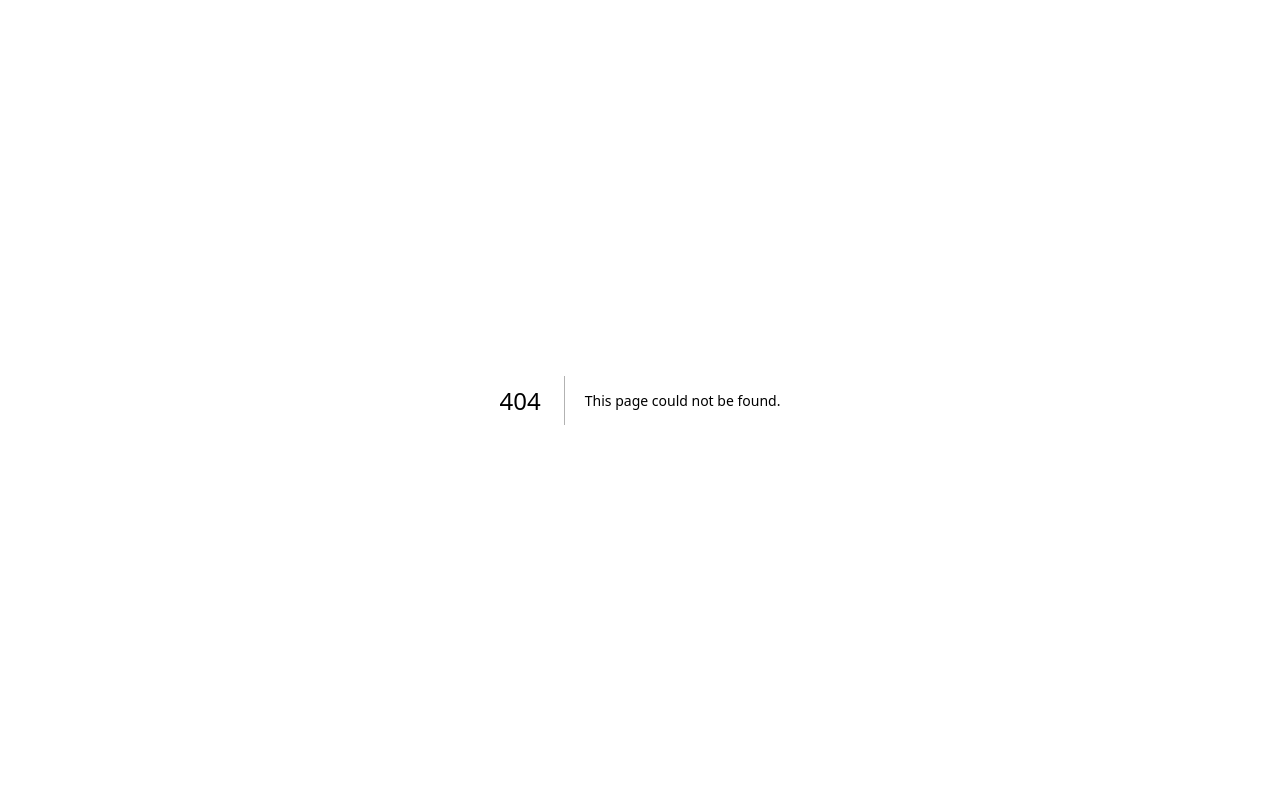
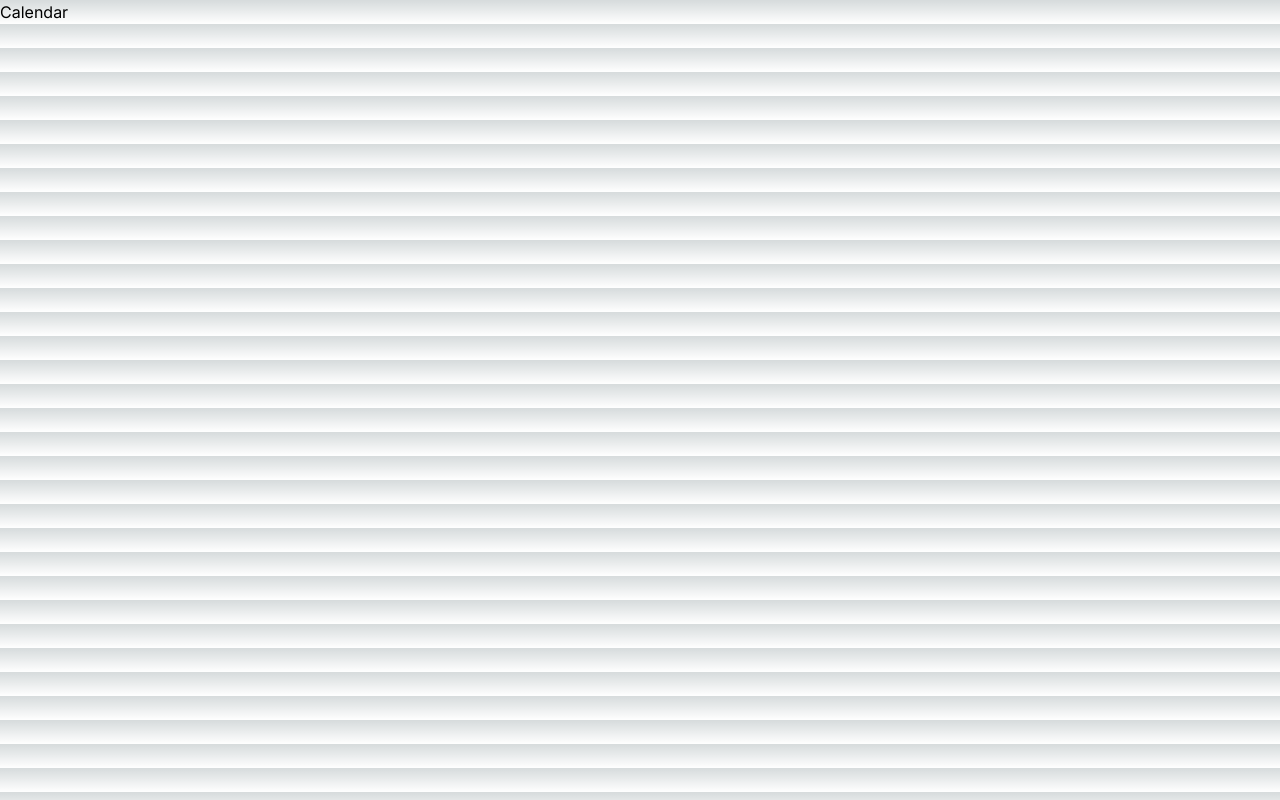
Before and after one commit to tuyotuyo-engineer/prj-calendar, a Next.js app in the folder frontend/: page /calendar in a window 1280 px wide. Before the commit this address had no page. Built offline with nearby package versions, Linux system fonts and the light colour scheme.

Commit message:
✨ メインページを作成

```diff
--- /dev/null
+++ b/frontend/src/app/calendar/page.tsx
@@ -0,0 +1,3 @@
+export default function Calendar() {
+  return <main>Calendar</main>;
+}
```
